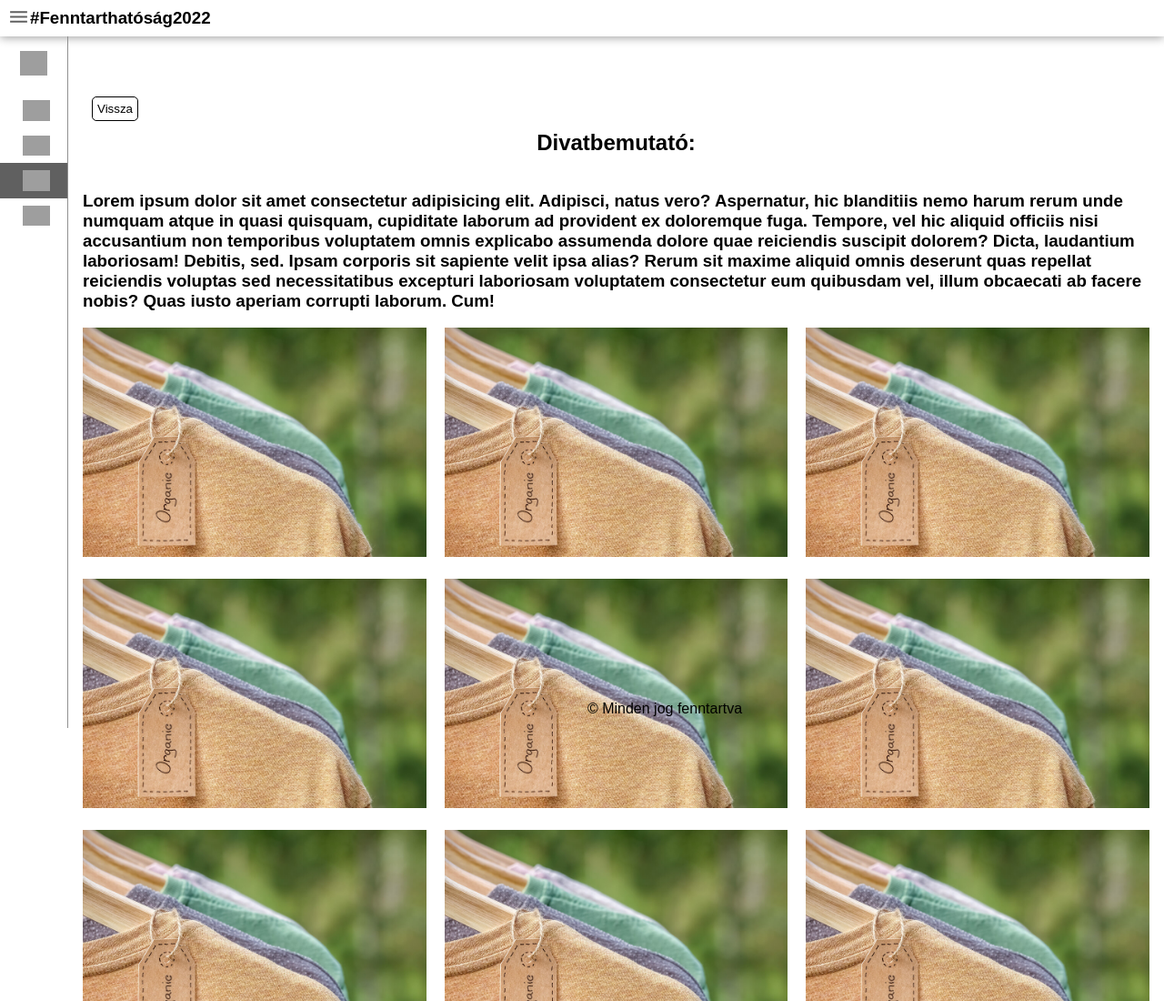
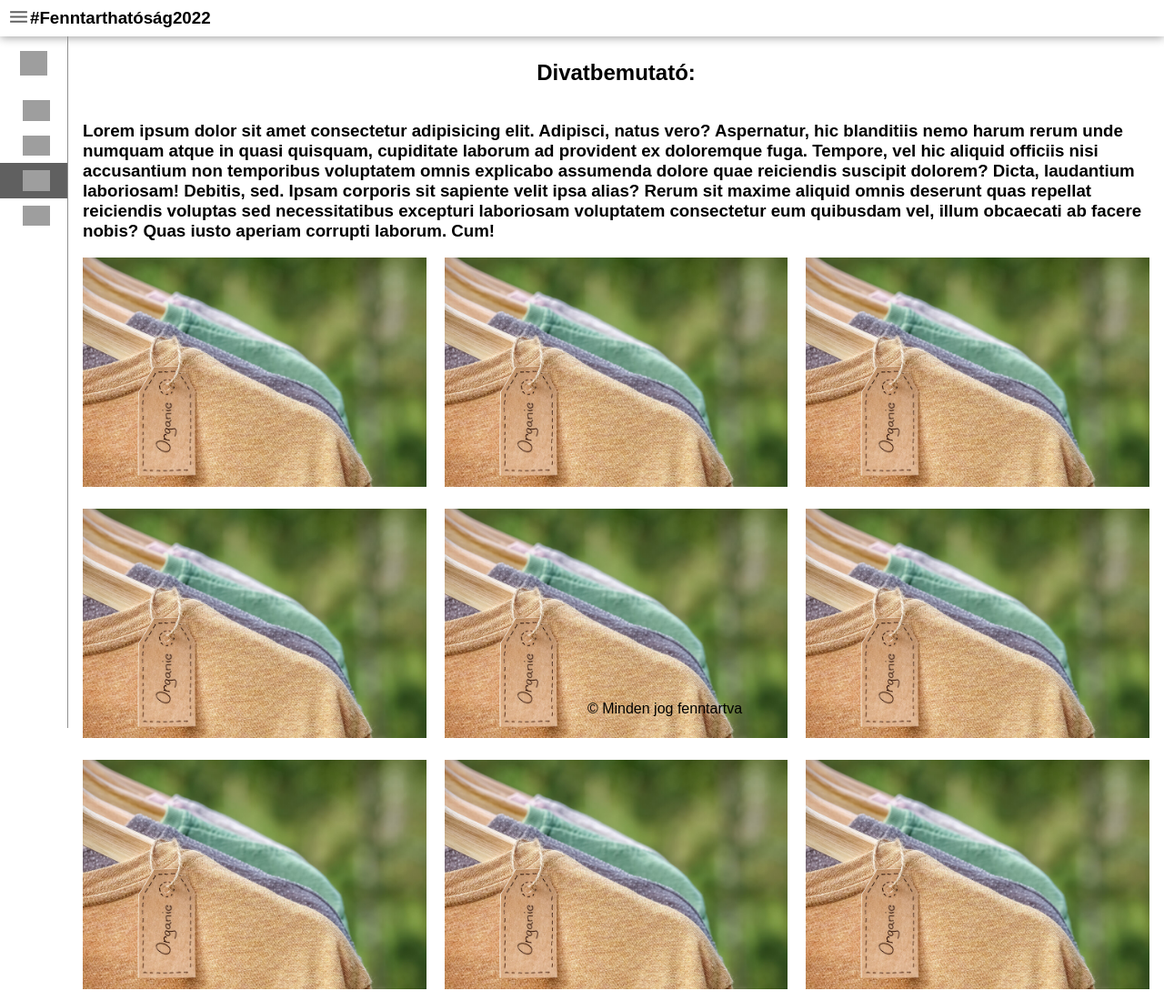
Before and after one commit to Fenntarthatosagi/fenntarthatosagi_temahet_2022, a plain HTML site: page galeria/bemutato.html in a window 1280 px wide. Shown: the top 1100 px of the page at 91% size. Drawn offline with Linux system fonts and the light colour scheme; grey boxes are pictures that could not be loaded.

Commit message:
delete back

```diff
--- a/galeria/bemutato.html
+++ b/galeria/bemutato.html
@@ -30,7 +30,6 @@
     <div class="navbar">
         <nav class="sidebar" data-sidebar></nav>
         <main class="content">
-            <button onclick="history.back()">Vissza</button>
             <section>
                 <h1>Divatbemutató:</h1>
             </section>
```
Also changed, not shown: galeria/kreativkiserletek.html (+0 -1 lines), galeria/zerowaste.html (+0 -1 lines), tesztek.html (+0 -4 lines).
